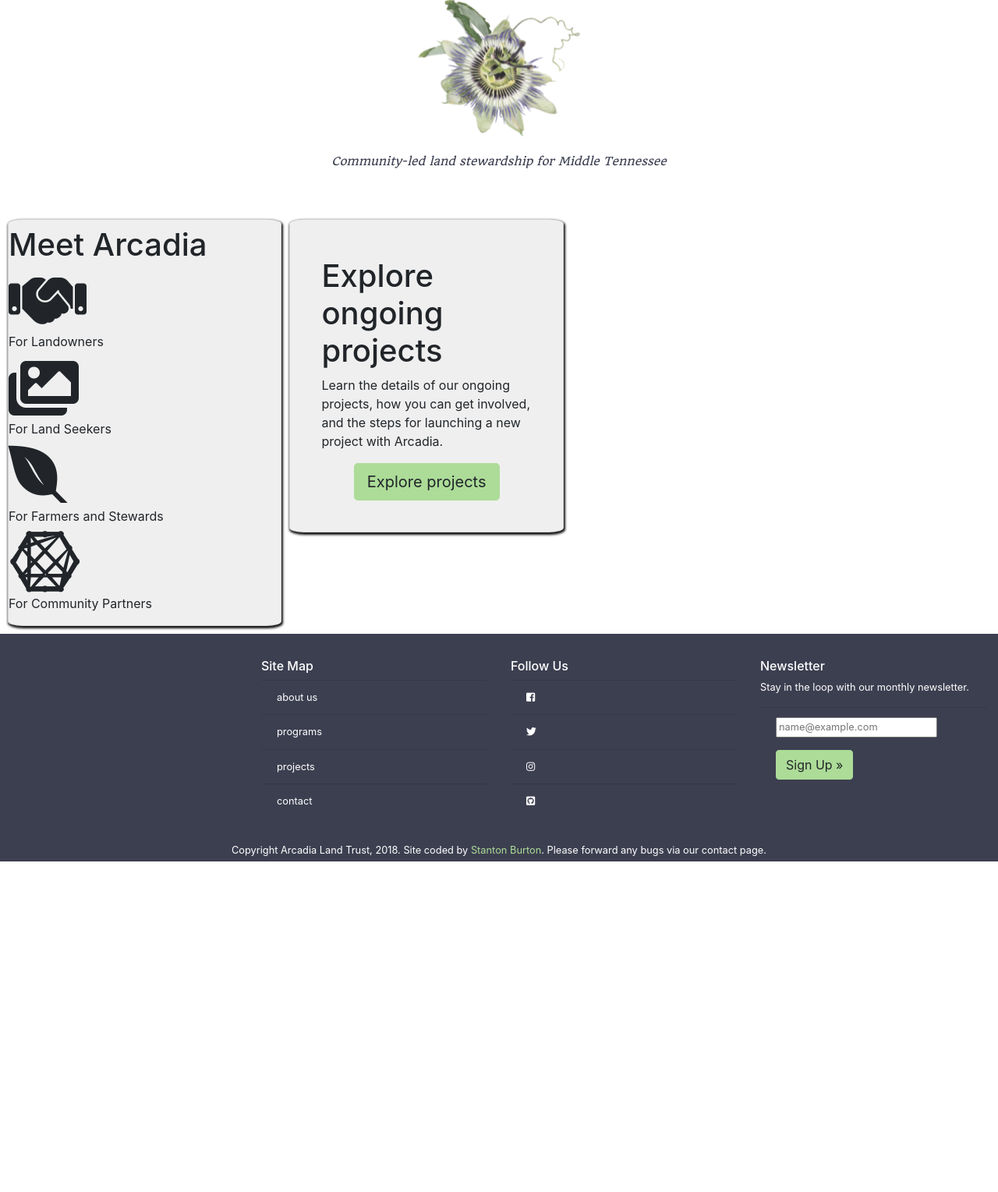
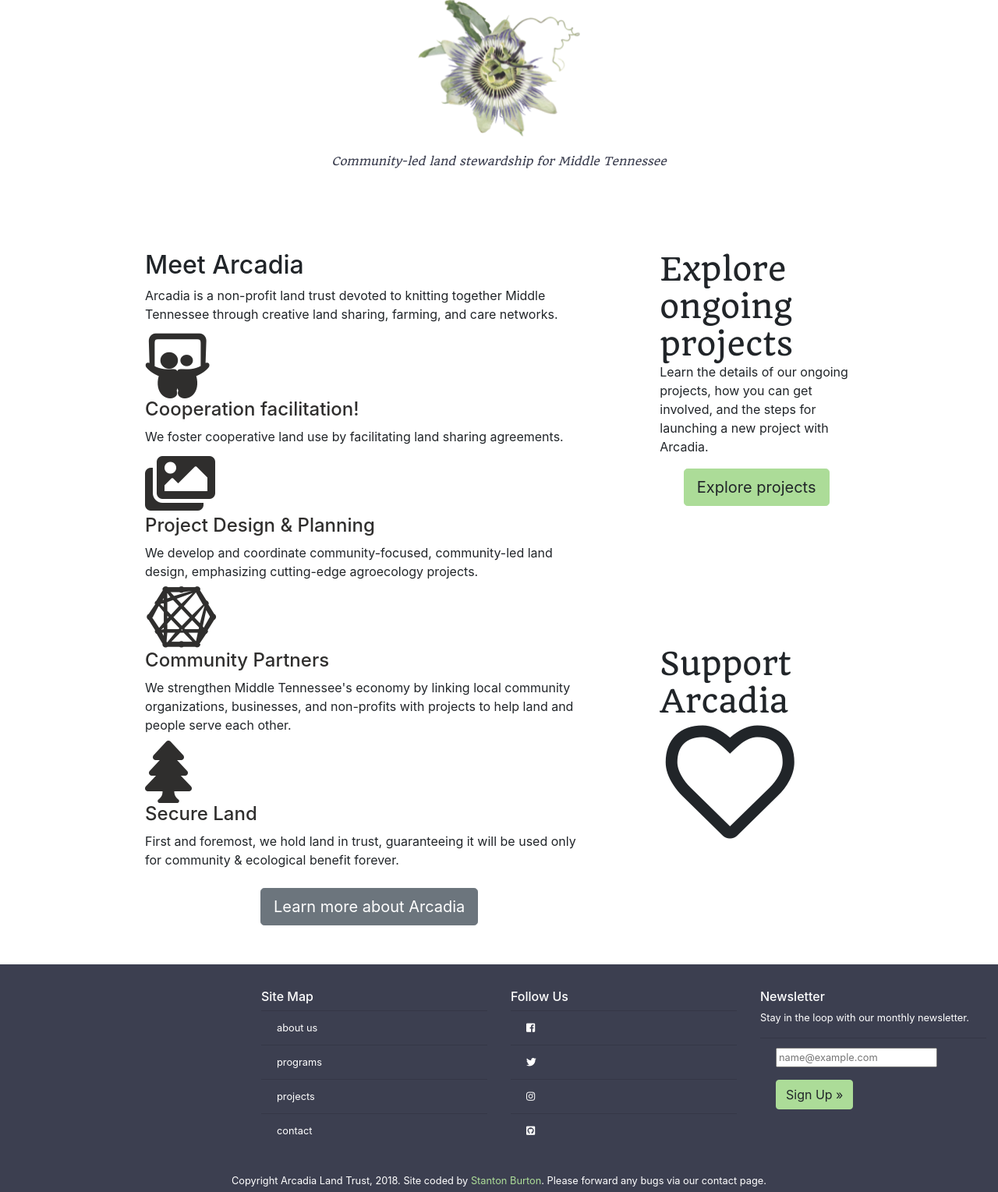
Before and after one commit to ArcadiaLandTrust/arcadia_website, a Django app: page / in a window 1280 px wide. Shown: the part 195-1724 px from the top of the page at 78% size. Before the commit the page ends 1300 px from the top, so only its background shows below. Run offline with Django 3.2, Linux system fonts and the light colour scheme; some libraries are stand-ins or nearby versions.

Commit message:
further html and css changes

```diff
--- a/arcadia_website/static/sass/_base.scss
+++ b/arcadia_website/static/sass/_base.scss
@@ -106,9 +106,7 @@
 /////////////////////////////////
 
 
-//remove bootstrap styles that are incompatible with css-grid at container level
-// see https://open.nytimes.com/bootstrap-to-css-grid-87b3f5f830e4
-
+//bootstrap style tweaks
 .css-grid-container {
 	@supports(display: grid) {
 		width: 100%;
@@ -118,12 +116,14 @@
 		}
 
 		div[class^="col-"] {
+			max-width: 100% !important;
 			width: 100% !important;
 			padding: 0;
-			max-width: 100% !important;
+			//
 		}
 
 		.row {
+		  // make the row our grid wrapper
 			display: grid;
 			margin: 0;
 			&:before {
@@ -134,45 +134,88 @@
 }
 
 
-// make changes to .row and .card at container level
+// the row is the wrapper and the card is inside the row
 
 .css-grid--card {
 	@supports(display: grid) {
-
+    // the row is our grid wrapper
 		.row {
-			grid-column-gap: 10px;
+			grid-column-gap: 5px;
 			grid-row-gap: 10px;
 			padding: 10px;
-			// mobile first!
+
+			// mobile first default
 			grid-template-columns: 1fr;
+			grid-template-rows: auto;
+			grid-template-areas:
+			      "meet-arcadia"
+			      "explore"
+			      "support";
 
+      // md = 768px+
 			@include media-breakpoint-up(md) {
         grid-template-columns: 2fr 1fr;
+        grid-template-areas:
+            "meet-arcadia explore"
+            "meet-arcadia support";
         }
 
+      // lg = 992px+
       @include media-breakpoint-up(lg) {
-        grid-template-columns: 1fr 2fr 1fr 1fr;
+        grid-template-columns: .3fr 2fr 1fr .3fr;
+        grid-template-areas:
+            ".... meet-arcadia explore ...."
+            ".... meet-arcadia support ....";
         }
 
+      // xl = 1200px+
       @include media-breakpoint-up(xl) {
-        grid-template-columns: 2fr 2fr 1fr 2fr;
+        grid-template-columns: .4fr 2fr 1fr .4fr;
+        grid-template-areas:
+            ".... meet-arcadia explore ...."
+            ".... meet-arcadia support ....";
         }
 
 			.card {
 				//only if you want your cards to stretch to 100% height of the grid container - otherwise reset to auto;
-				height: auto;
+				height: 100%;
 				margin-bottom: 0;
 			}
     }
   }
 }
 
+/////////////////////////////////
+// Homepage main content card grid area definitions
+/////////////////////////////////
 
+.meet-arcadia {
+  grid-area: meet-arcadia;
+}
+
+.newsletter {
+  grid-area: newsletter;
+}
+
+
+.explore {
+  grid-area: explore;
+}
+
+
+.support {
+  grid-area: support;
+}
+
+
+// style the basic card component, applies with or without bootstrap
 .card {
-	background: #efefef;
-	border-radius: 19px / 6px;
-	box-shadow: 1px 2px 3px 1px #111;
+	background: none;
+	border: none;
+	//border-radius: 19px / 6px;
+	//box-shadow: 1px 2px 3px 1px #111;
 	margin-bottom: 20px;
+	padding: 2.5rem;
 	@media(min-width: 992px) {
 		height: 100px;
 		}
@@ -190,7 +233,12 @@
 	h1 {
 		font-size: 2.5rem;
 		text-align: left;
-		margin: .5rem 0;
+		font-family: Quando !important;
+		margin: 0;
+	}
+
+	dt {
+	  color: $arc-brown;
 	}
 }
 
@@ -198,34 +246,12 @@
 // Homepage main content card styling
 /////////////////////////////////
 
-.meet-arcadia {
-  h1 {
-    text-align: left;
-  }
-
-}
-
-
-.newsletter {
-  padding: 2.5rem;
-}
-
-
-.explore-projects {
-
-}
-
-
-.support-arcadia {
-
-}
 
 
 
 
-/////////////////////////////////
-// Homepage main content card grid area definitions
-/////////////////////////////////
+
+
 
 
 
--- a/arcadia_website/templates/pages/home.html
+++ b/arcadia_website/templates/pages/home.html
@@ -11,65 +11,72 @@
 
 
   <div class="container-fluid css-grid-container css-grid--card">
+      <!--the row class doubles as your css-grid wrapper-->
+      <div class="row">
+          <!--The column is for bootstrap, meet-arcadia points to the grid-area name we use to -->
+          <div class="col-md-6 col-lg-5 meet-arcadia">
+              <div class="card">
+                  <h2>Meet Arcadia</h2>
+                  <p>Arcadia is a non-profit land trust devoted to knitting together Middle Tennessee through creative land sharing, farming, and care networks.</p>
 
-      <div class="row">
+                    <dl class="">
 
-          <div class="col-md-6 col-lg-5 meet-arcadia">
-              <div class="card meet-arcadia">
-                  <h1>Meet Arcadia</h1>
+                        <dt class="">
+                          <i class="fab fa-slideshare fa-5x" style="border-radius: 50px;"></i></i>
+                          <h4>Cooperation facilitation!</h4>
+                        </dt>
+                          <dd>We foster cooperative land use by facilitating land sharing agreements.</dd>
 
-                  <div class="">
-                      <dl class="">
-                        <dt class=""><i class="fas fa-handshake fa-5x"></i></dt>
-                          <dd>For Landowners</dd>
+                        <dt>
+                          <i class="fas fa-images fa-5x"></i>
+                          <h4>Project Design & Planning</h4>
+                        </dt>
+                          <dd>We develop and coordinate community-focused, community-led land design, emphasizing cutting-edge agroecology projects.</dd>
 
-                        <dt><i class="fas fa-images fa-5x"></i></dt>
-                          <dd>For Land Seekers</dd>
+                        <dt>
+                          <i class="fab fa-connectdevelop fa-5x"></i>
+                          <h4>Community Partners</h4>
+                        </dt>
+                          <dd>We strengthen Middle Tennessee's economy by linking local community organizations, businesses, and non-profits with projects to help land and people serve each other.</dd>
 
-                        <dt><i class="fab fa-envira fa-5x"></i></dt>
-                          <dd>For Farmers and Stewards</dd>
+                        <dt>
+                          <i class="fas fa-tree fa-5x"></i>
+                          <h4>Secure Land</h4>
+                        </dt>
+                          <dd>First and foremost, we hold land in trust, guaranteeing it will be used only for community & ecological benefit forever.</dd>
 
-                        <dt><i class="fab fa-connectdevelop fa-5x"></i></dt>
-                          <dd>For Community Partners</dd>
-                      </dl>
-                  </div>
+                    </dl>
+
+                <a href="{% url 'about' %}"class="btn btn-secondary btn-lg mx-auto">Learn more about Arcadia</a>
+
               </div>
           </div>
 
-          <div class="col-md-6 col-lg-3">
-              <div class="card newsletter">
+          <div class="col-md-6 col-lg-3 explore">
+              <div class="card">
                 <h1>Explore ongoing projects</h1>
                 <p> Learn the details of our ongoing projects, how you can get involved, and the steps for launching a new project with Arcadia.</p>
                 <button class="btn btn-primary btn-lg mx-auto">Explore projects</button>
 
               </div>
           </div>
+
+          <div class="col-md-6 col-lg-3 support">
+              <div class="card">
+                <h1>Support Arcadia</h1>
+                <p> <i class="far fa-heart fa-10x"></i></p>
+
               </div>
           </div>
+
       </div>
+
   </div>
 
 
 
 
 
-
-
-
-    <!--<div class="section meet-arcadia">-->
-      <!--<div class="image-container">-->
-                      <!--<img src="{% static 'images/arcadia_flower.png' %}"-->
-                           <!--alt="My cats cuddled up in a blanket"/>-->
-      <!--</div>-->
-    <!--</div>-->
-
-    <!--<div class="section newsletter">-->
-      <!--Stay in the loop-->
-    <!--</div>-->
-
-    <!--<div class="section news">-->
-    <!--</div>-->
-
 <!--End CSS grid experiment-->
 
 {% endblock content %}
```
Also changed, not shown: arcadia_website/static/css/project.css, arcadia_website/static/css/project.min.css.
